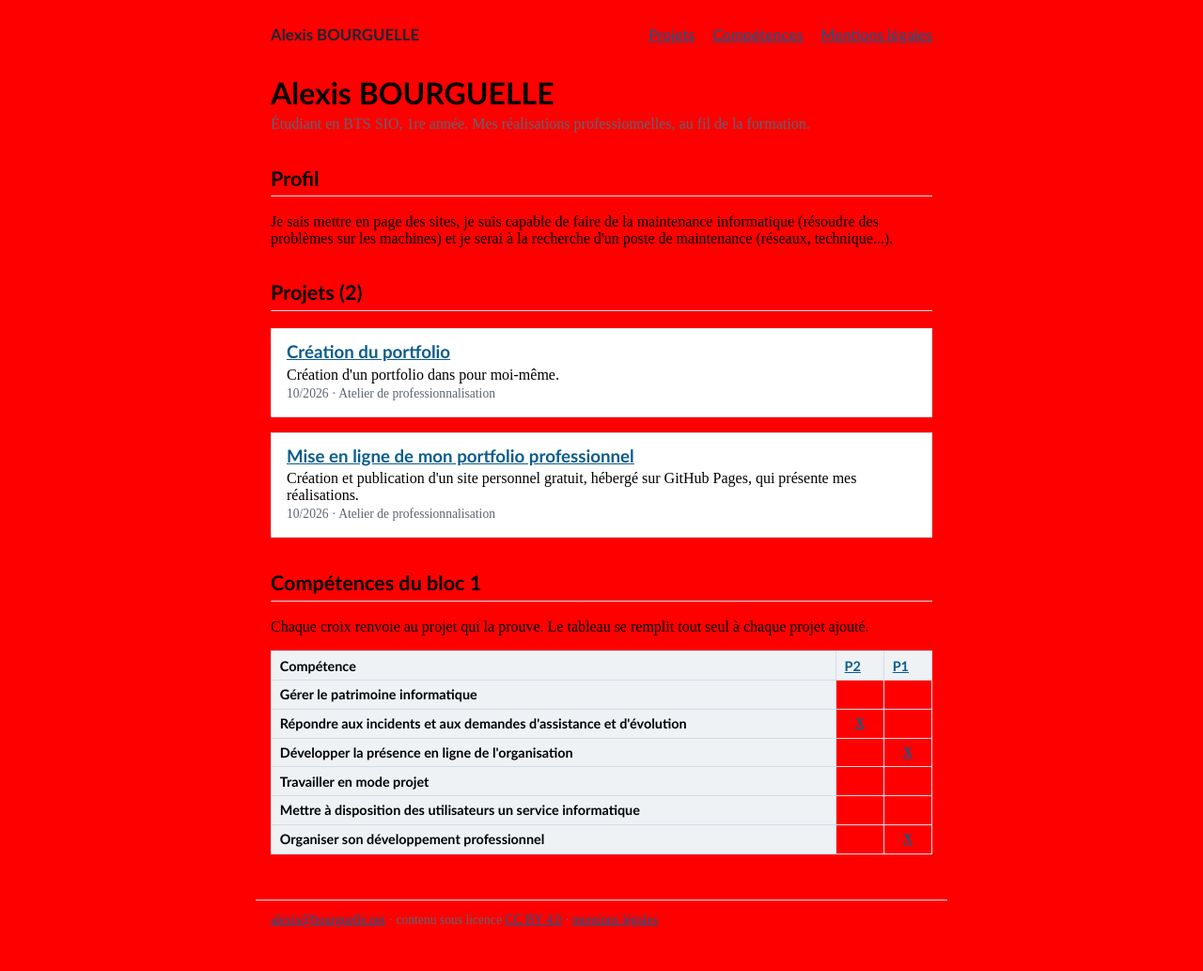
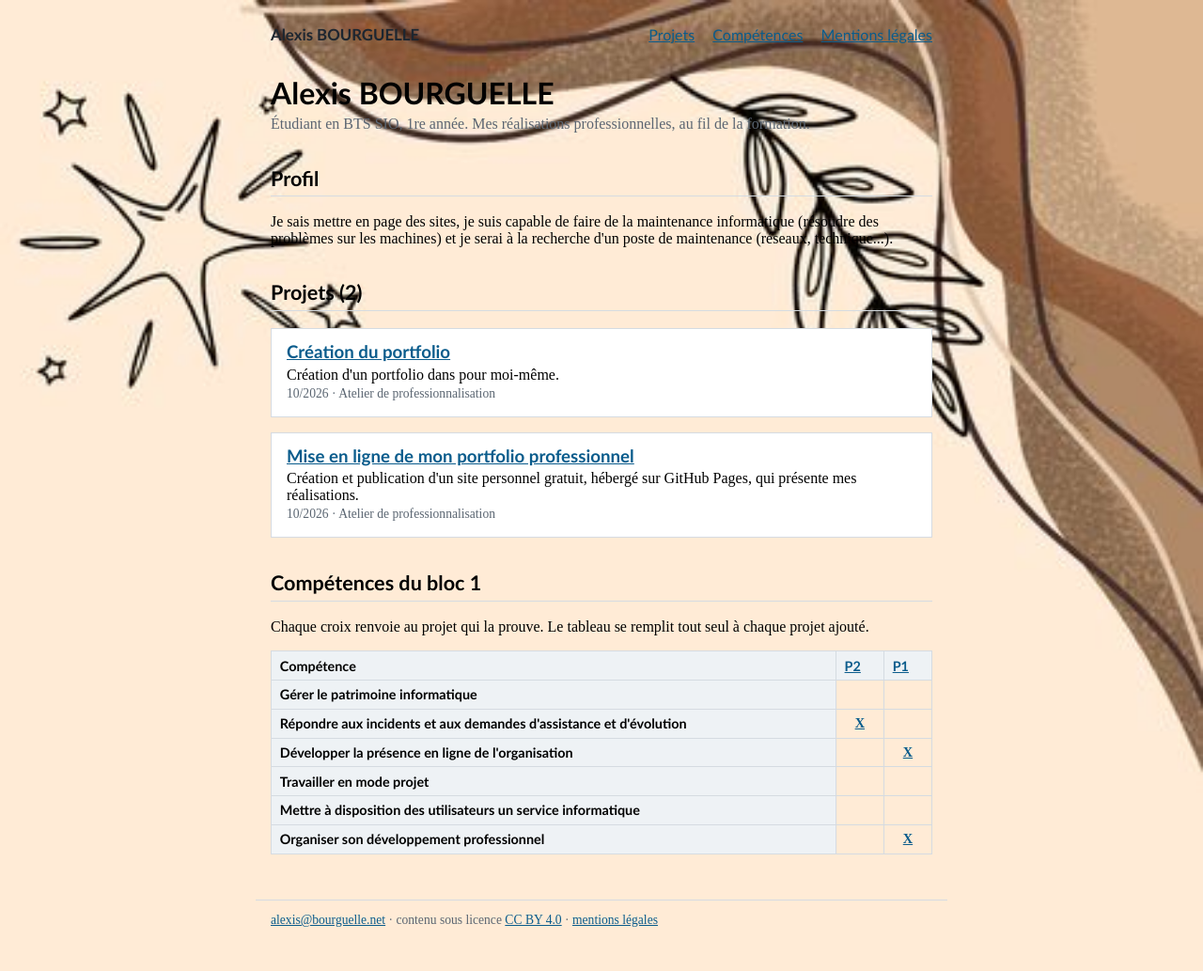
Before and after one commit to foxtroc-ui/Portfolio, a Jekyll site: the page built from index.html, in a window 1280 px wide. Shown: the whole page at 94% size. Built offline with Jekyll 4.4.1, drawn with Linux system fonts in a browser that asks for light colours.

Commit message:
Update style.css

```diff
--- a/css/style.css
+++ b/css/style.css
@@ -12,11 +12,12 @@
 body {
     margin: 0;
     min-height: 100vh;
-    background-color: red;
-    background-image: url("./images/Background-Portfolio.jpg");
+
+    background-image: url("../images/Background-Portfolio.jpg");
     background-size: cover;
     background-position: center;
     background-repeat: no-repeat;
+    background-attachment: fixed;
 }
 
 header, main, footer { max-width: 46rem; margin: 0 auto; padding: 0 1rem; }
```
